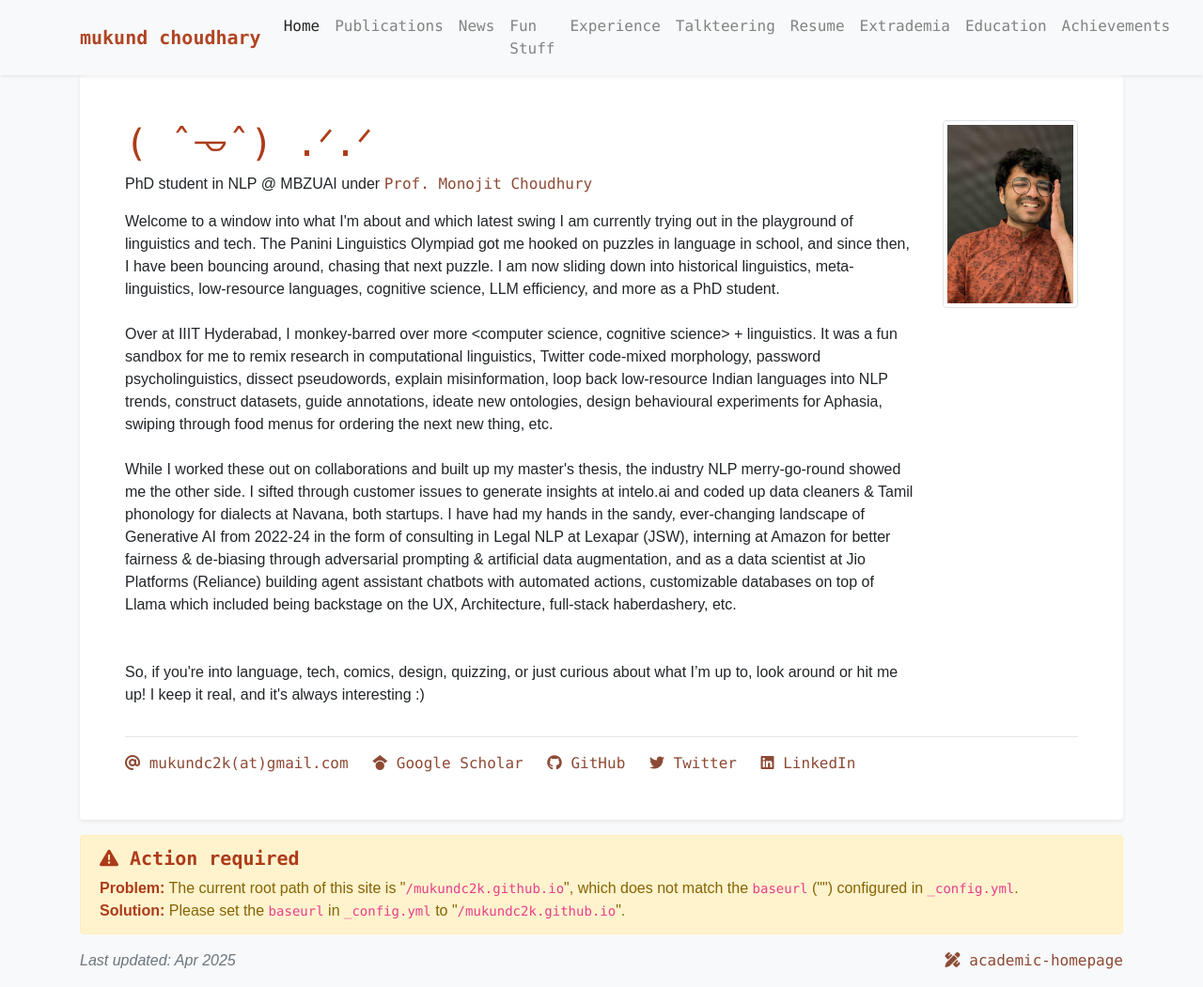
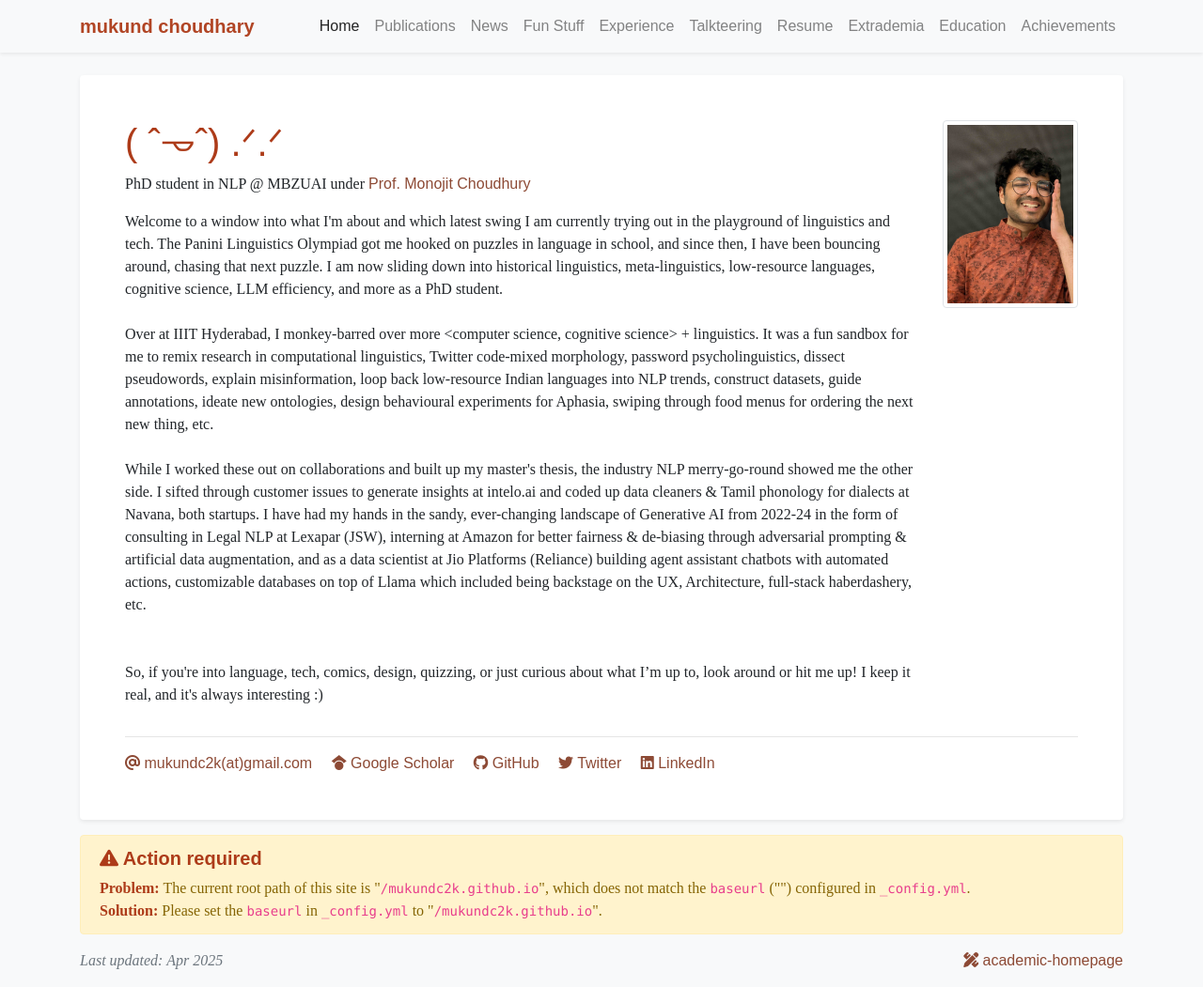
Before and after one commit to mukundc2k/mukundc2k.github.io, a Jekyll site: the page built from index.html, in a window 1280 px wide and 1051 px high. Shown: the whole window at 94% size. Built offline with Jekyll 4.4.1, drawn with Linux system fonts in a browser that asks for light colours; a style sheet for code colours, icons or effects is not loaded.

Commit message:
Update global.css

```diff
--- a/assets/css/global.css
+++ b/assets/css/global.css
@@ -1,7 +1,7 @@
 @charset "utf-8";
 body {
 /*     font-family: "Lato", sans-serif; */
-    font-family: 'Poppins', sans-serif;
+    font-family: 'Didot', serif;
     font-weight: 400;
     padding-top: 5.0rem;
 }
@@ -9,7 +9,7 @@ body {
 h1, h2, h3, h4, h5, h6,
 .h1, .h2, .h3, .h4, .h5, .h6 {
 /*     font-family: 'Arial Narrow', Arial, sans-serif; */
-    font-family: 'Monaco', Arial, mono;
+    font-family: 'Andale Mono', Arial, mono;
     font-weight: 700;
     color: #AD3B19;
 }
@@ -25,14 +25,14 @@ h1, h2, h3, h4, h5, h6,
 
 .navbar {
 /*     font-family: 'Arial Narrow', Arial, sans-serif; */
-    font-family: 'Monaco', Arial, mono;
+    font-family: 'Andale Mono', Arial, mono;
     opacity: 0.95;
     color: #AD3B19;
 }
 
 a {
 /*     font-family: 'Arial Narrow', Arial, sans-serif; */
-    font-family: 'Monaco', Arial, mono;
+    font-family: 'Andale Mono', Arial, mono;
     color: #8D4A35;
 }
 
```
